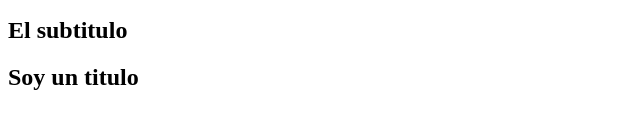
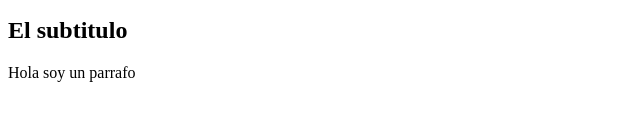
Before and after one commit to AgusstinDiaz97/Git-branch, a plain HTML site: page index.html in a window 1280 px wide. Shown: the part 172-300 px from the top of the page, without its empty margins (0-640 px from the left). Drawn offline with Linux system fonts and the light colour scheme.

Commit message:
agregue el parrafo al footer

```diff
--- a/index.html
+++ b/index.html
@@ -8,6 +8,6 @@
     <h2>Nucba</h2>
     <h2>El subtitulo</h2>
     <footer>
-   <h2>Soy un titulo</h2>
+<p>Hola soy un parrafo</p>
     </footer>
 </html>
```
